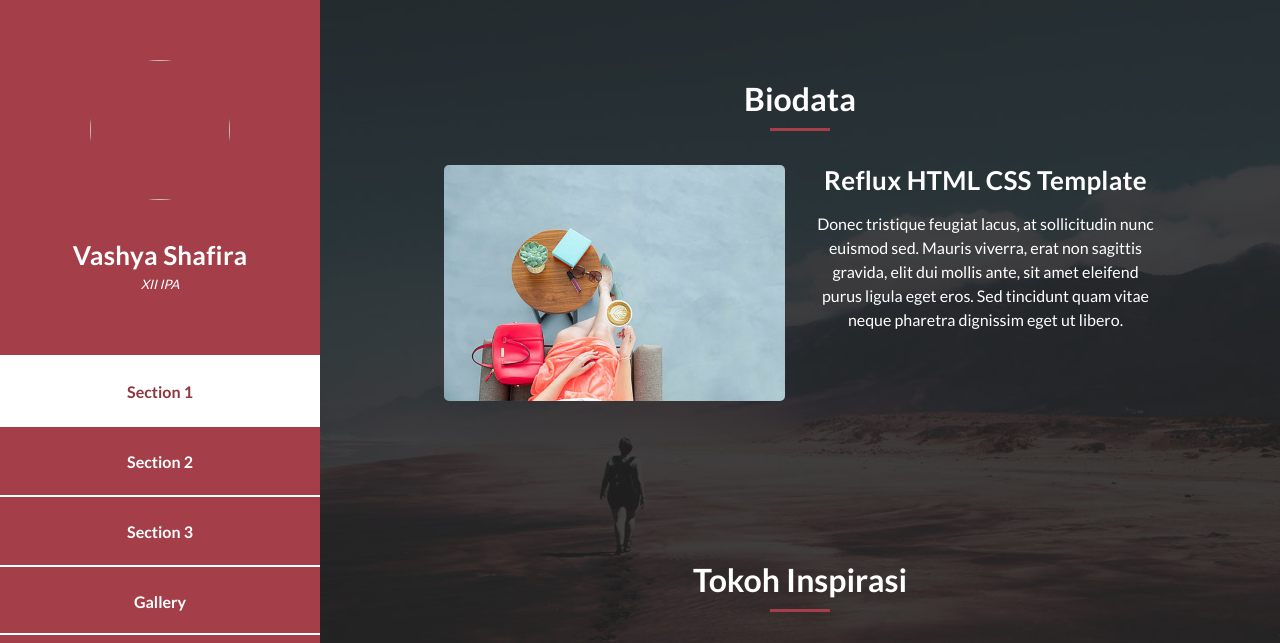
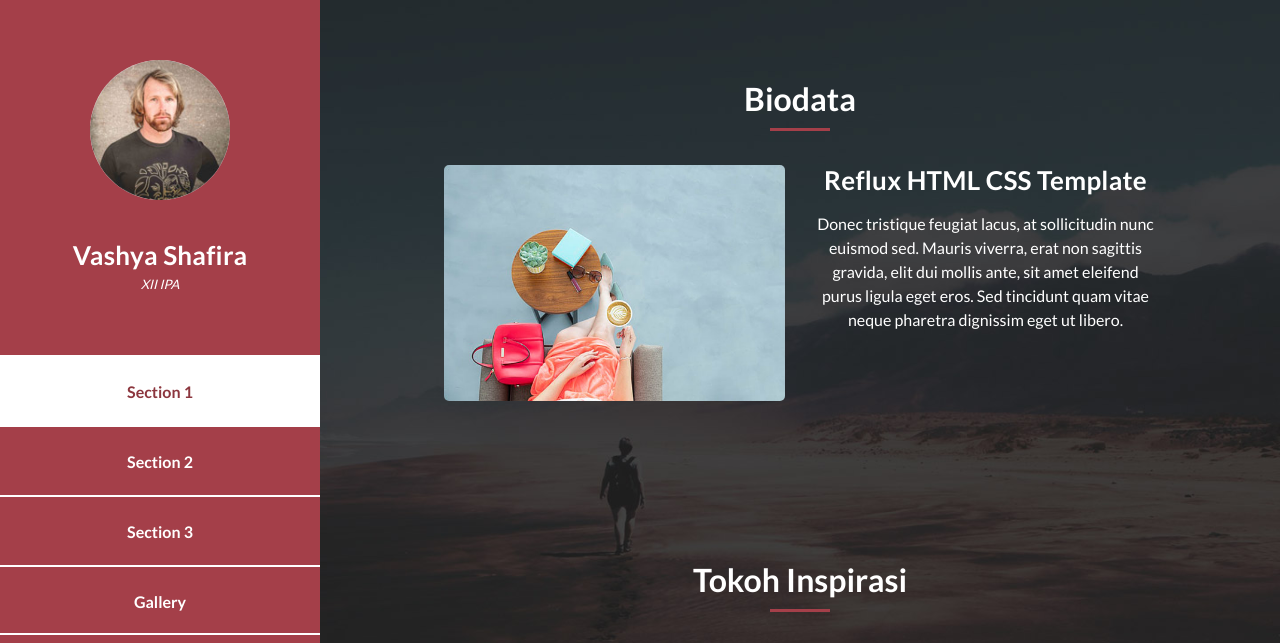
Before and after one commit to shfrvdivania/shfrvdivania.github.io, a plain HTML site: page index.html in a window 1280 px wide. Shown: the top 643 px of the page. Drawn offline with Linux system fonts and the light colour scheme; files that its build step writes are made by us from their sources; files whose address does not match are found by name.

Commit message:
Update index.html

```diff
--- a/index.html
+++ b/index.html
@@ -19,13 +19,13 @@ Reflux Template
 https://templatemo.com/tm-531-reflux
 -->
     <!-- Bootstrap core CSS -->
-    <link href="vendor/bootstrap/css/bootstrap.min.css" rel="stylesheet" />
+    <link href="bootstrap.min.css" rel="stylesheet" />
 
     <!-- Additional CSS Files -->
-    <link rel="stylesheet" href="assets/css/fontawesome.css" />
-    <link rel="stylesheet" href="assets/css/templatemo-style.css" />
-    <link rel="stylesheet" href="assets/css/owl.css" />
-    <link rel="stylesheet" href="assets/css/lightbox.css" />
+    <link rel="stylesheet" href="fontawesome.css" />
+    <link rel="stylesheet" href="templatemo-style.css" />
+    <link rel="stylesheet" href="owl.css" />
+    <link rel="stylesheet" href="lightbox.css" />
   </head>
 
   <body>
@@ -37,7 +37,7 @@ https://templatemo.com/tm-531-reflux
           <i class="fa fa-times" id="menu-close"></i>
           <div class="container">
             <div class="image">
-              <a href="#"><img src="assets/images/author-image.jpg" alt="" /></a>
+              <a href="#"><img src="author-image.jpg" alt="" /></a>
             </div>
             <div class="author-content">
               <h4>Vashya Shafira</h4>
```
